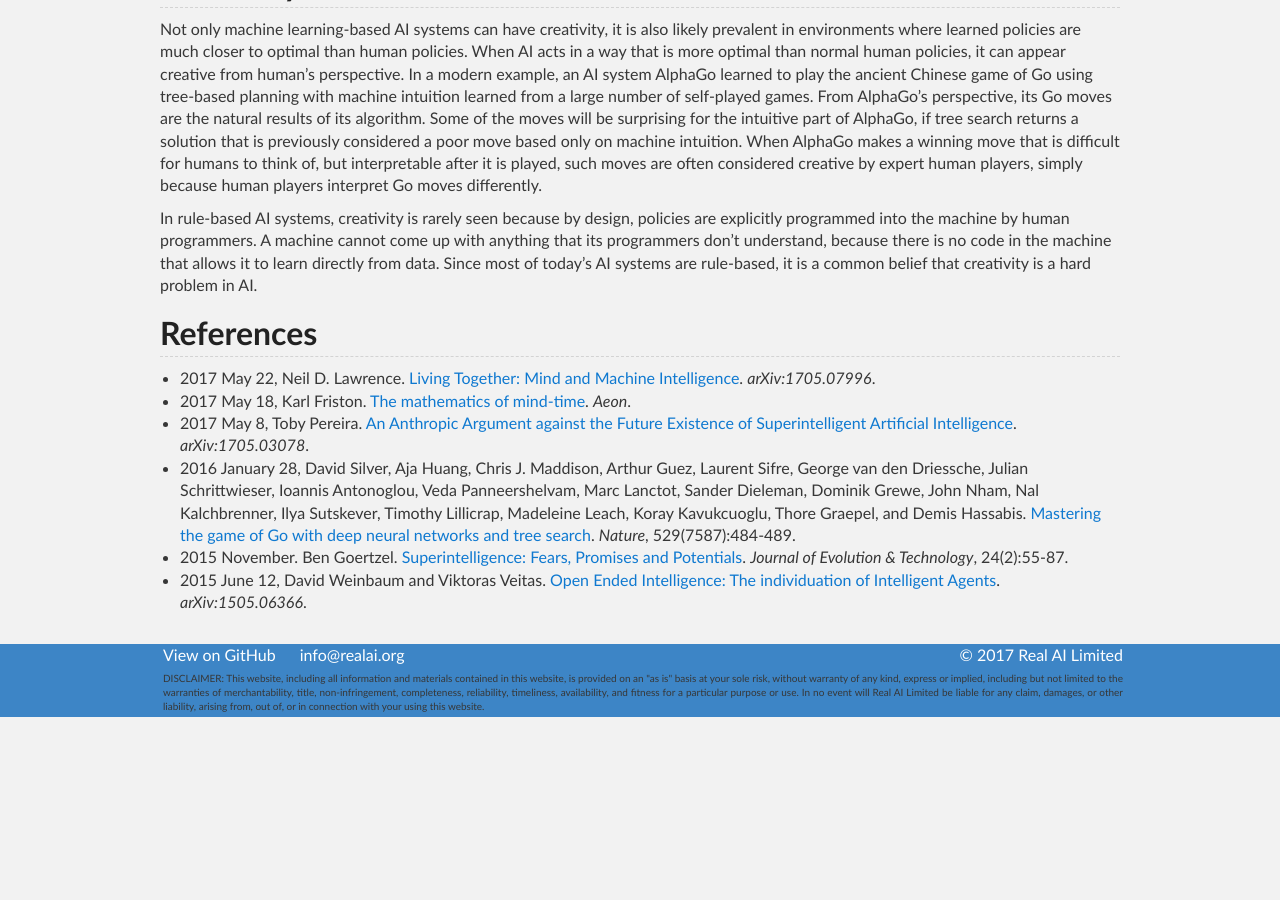
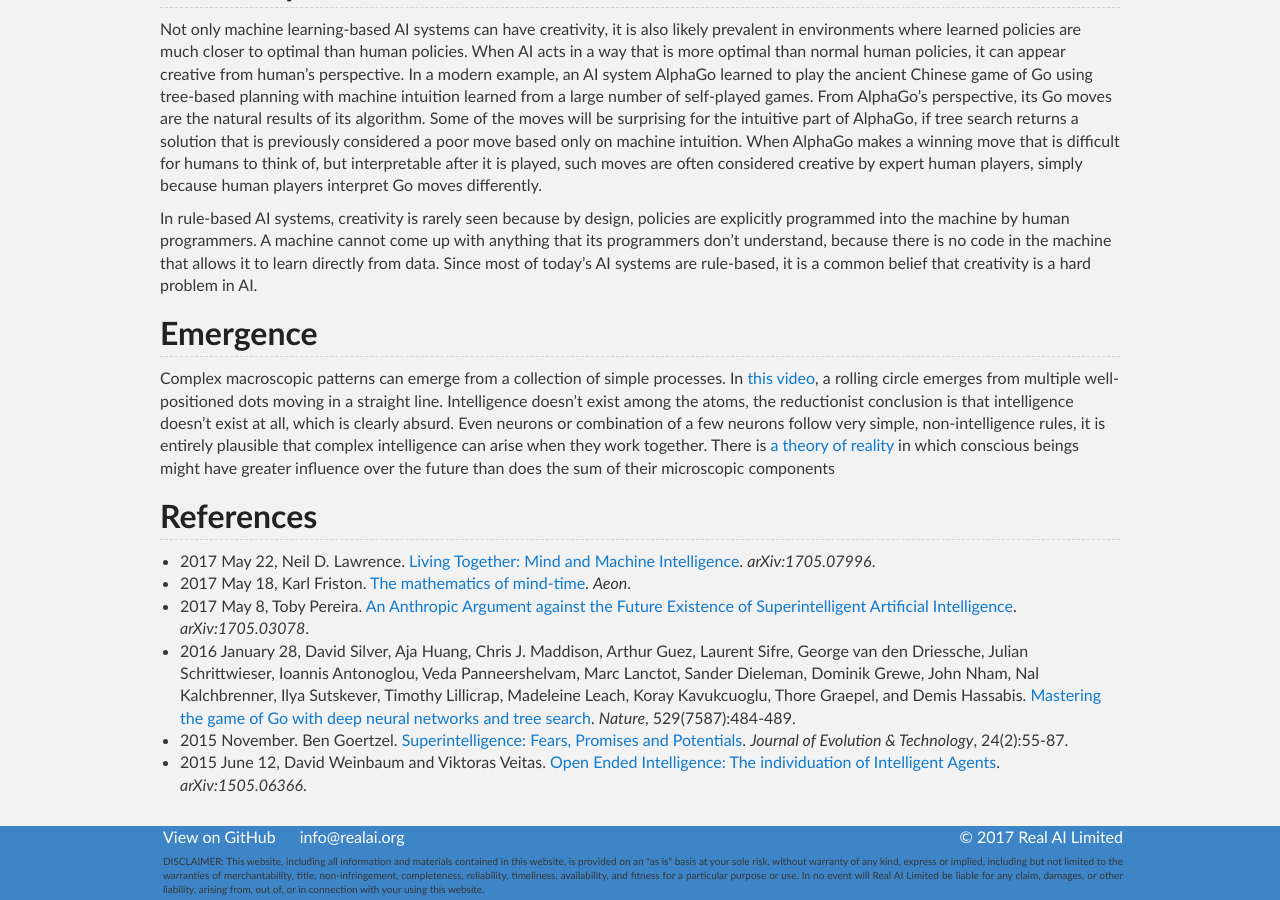
Before and after one commit to Tonywuhk/realai.org, a Jekyll site: the page built from philosophy.md, in a window 1280 px wide and 900 px high, scrolled down 972 px. Built offline with Jekyll 4.4.1, drawn with Linux system fonts in a browser that asks for light colours; our own code applies the rules of GitHub Pages for plain Markdown files; formulas are drawn with MathJax 3; comment, search, counter and statistics services are not loaded; the repository's description, which GitHub fills in, is left out; before the commit the page ends 1689 px from its top, so only the background shows below that.

Commit message:
Update philosophy.md

```diff
--- a/philosophy.md
+++ b/philosophy.md
@@ -29,6 +29,10 @@ Not only machine learning-based AI systems can have creativity, it is also likel
 
 In rule-based AI systems, creativity is rarely seen because by design, policies are explicitly programmed into the machine by human programmers. A machine cannot come up with anything that its programmers don’t understand, because there is no code in the machine that allows it to learn directly from data. Since most of today’s AI systems are rule-based, it is a common belief that creativity is a hard problem in AI.
 
+## Emergence
+
+Complex macroscopic patterns can emerge from a collection of simple processes. In [this video](https://www.youtube.com/watch?v=pNe6fsaCVtI), a rolling circle emerges from multiple well-positioned dots moving in a straight line. Intelligence doesn’t exist among the atoms, the reductionist conclusion is that intelligence doesn’t exist at all, which is clearly absurd. Even neurons or combination of a few neurons follow very simple, non-intelligence rules, it is entirely plausible that complex intelligence can arise when they work together. There is [a theory of reality](https://www.quantamagazine.org/a-theory-of-reality-as-more-than-the-sum-of-its-parts-20170601/) in which conscious beings might have greater influence over the future than does the sum of their microscopic components
+
 ## References
 
 * 2017 May 22, Neil D. Lawrence. [Living Together: Mind and Machine Intelligence](https://arxiv.org/abs/1705.07996). *arXiv:1705.07996*.
```
